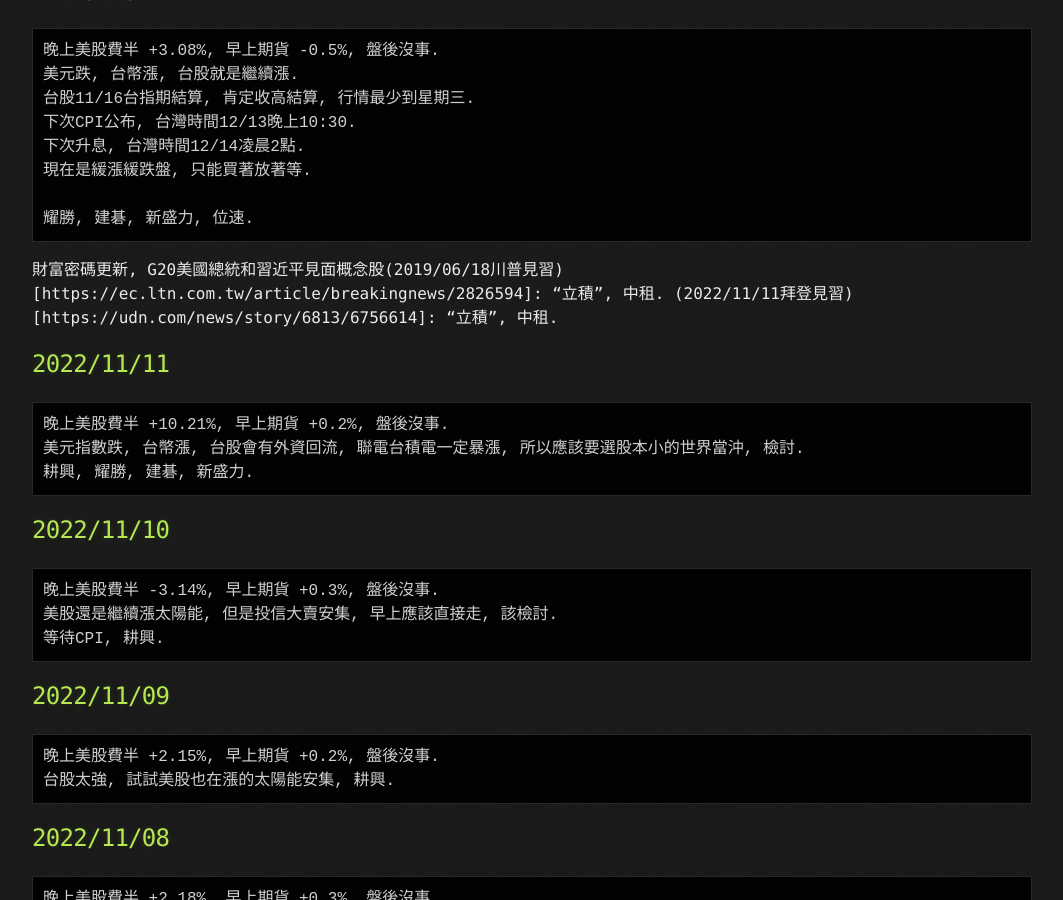
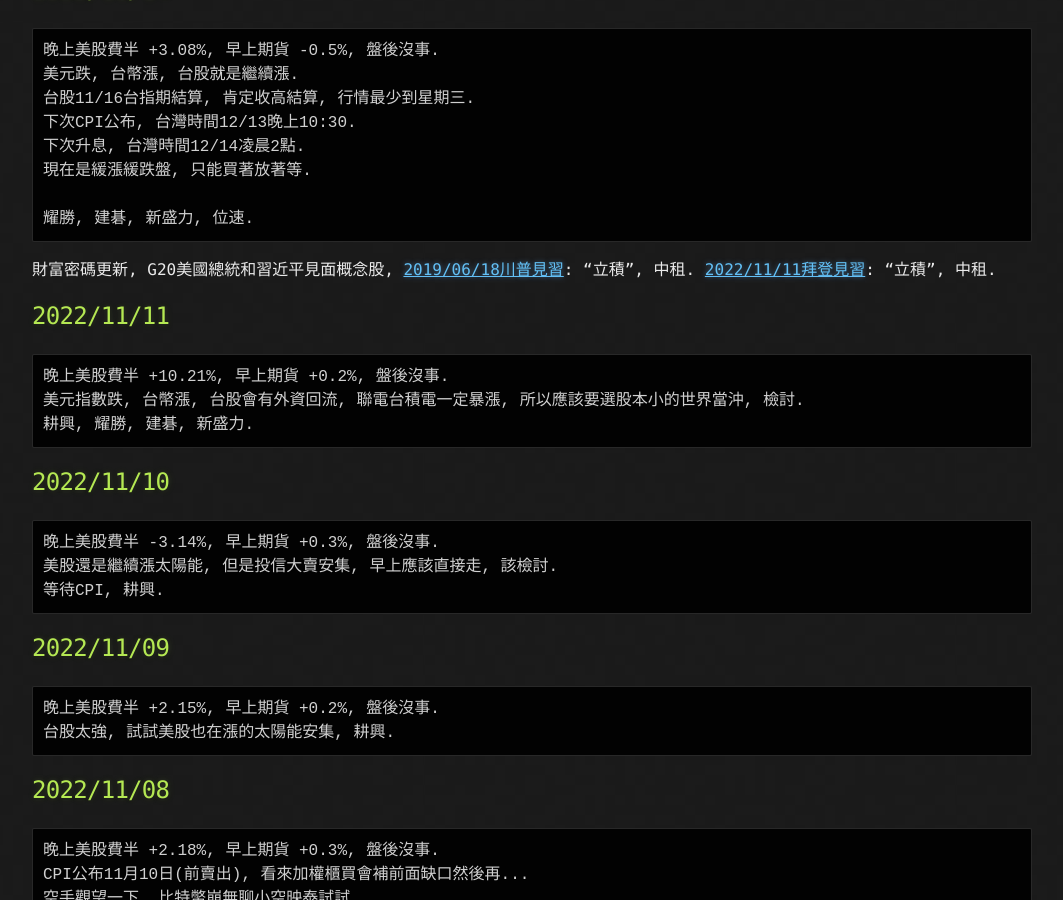
Before and after one commit to lepg5487/Stock_God, a Jekyll site: the page built from index.md, in a window 1280 px wide and 900 px high, scrolled down 510 px. Shown: the whole window, without its empty margins (108-1171 px from the left). Built offline with Jekyll 4.4.1, drawn with Linux system fonts in a browser that asks for light colours; our own code applies the rules of GitHub Pages for plain Markdown files.

Commit message:
Update index.md

````diff
--- a/index.md
+++ b/index.md
@@ -23,9 +23,9 @@ layout: testlayouts
 
 耀勝, 建碁, 新盛力, 位速.
 ```
-財富密碼更新,
-G20美國總統和習近平見面概念股(2019/06/18川普見習)[https://ec.ltn.com.tw/article/breakingnews/2826594]: "立積", 中租.
-(2022/11/11拜登見習)[https://udn.com/news/story/6813/6756614]: "立積", 中租.
+財富密碼更新, G20美國總統和習近平見面概念股,
+[2019/06/18川普見習](https://ec.ltn.com.tw/article/breakingnews/2826594): "立積", 中租.
+[2022/11/11拜登見習](https://udn.com/news/story/6813/6756614): "立積", 中租.
 
 
 ## 2022/11/11
````
